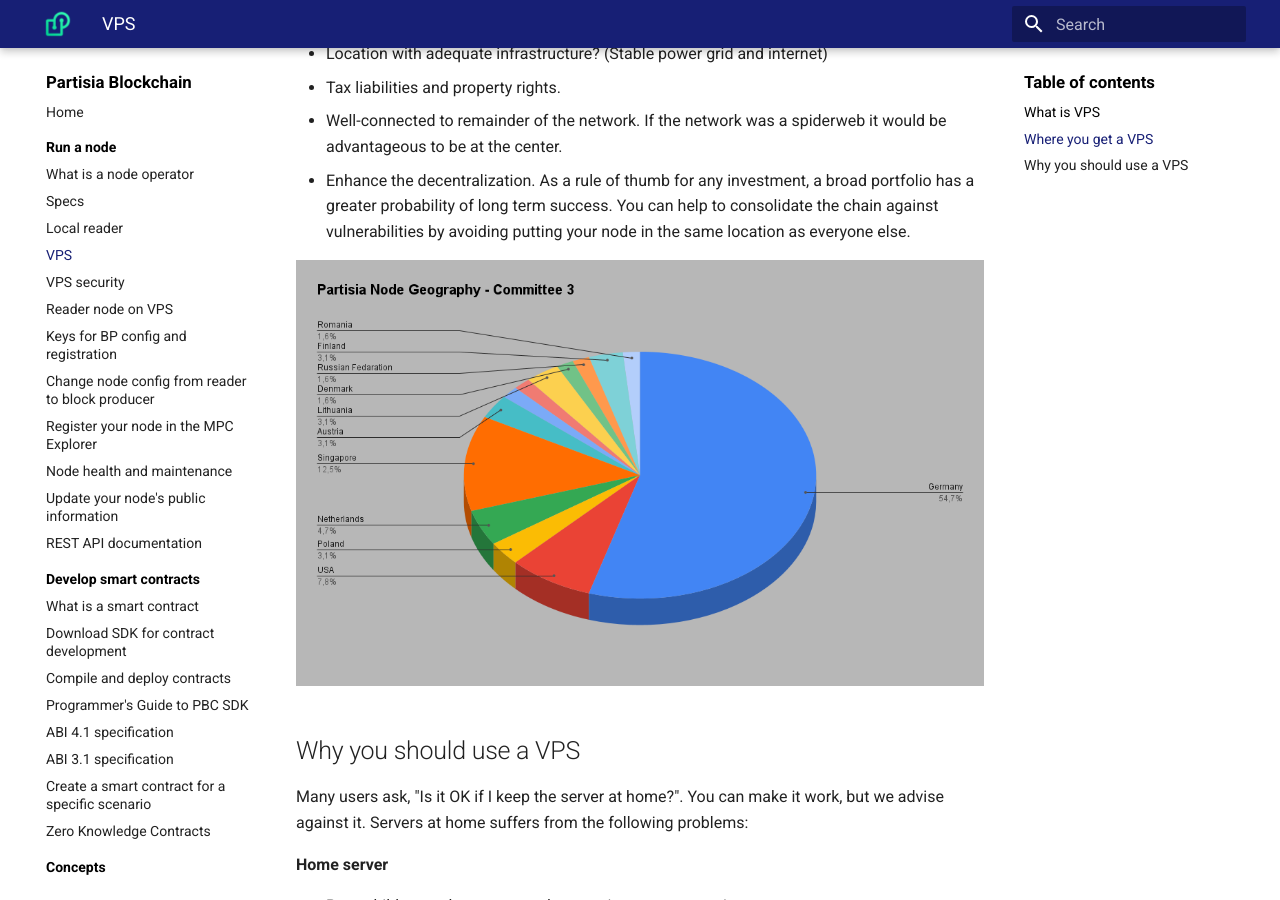
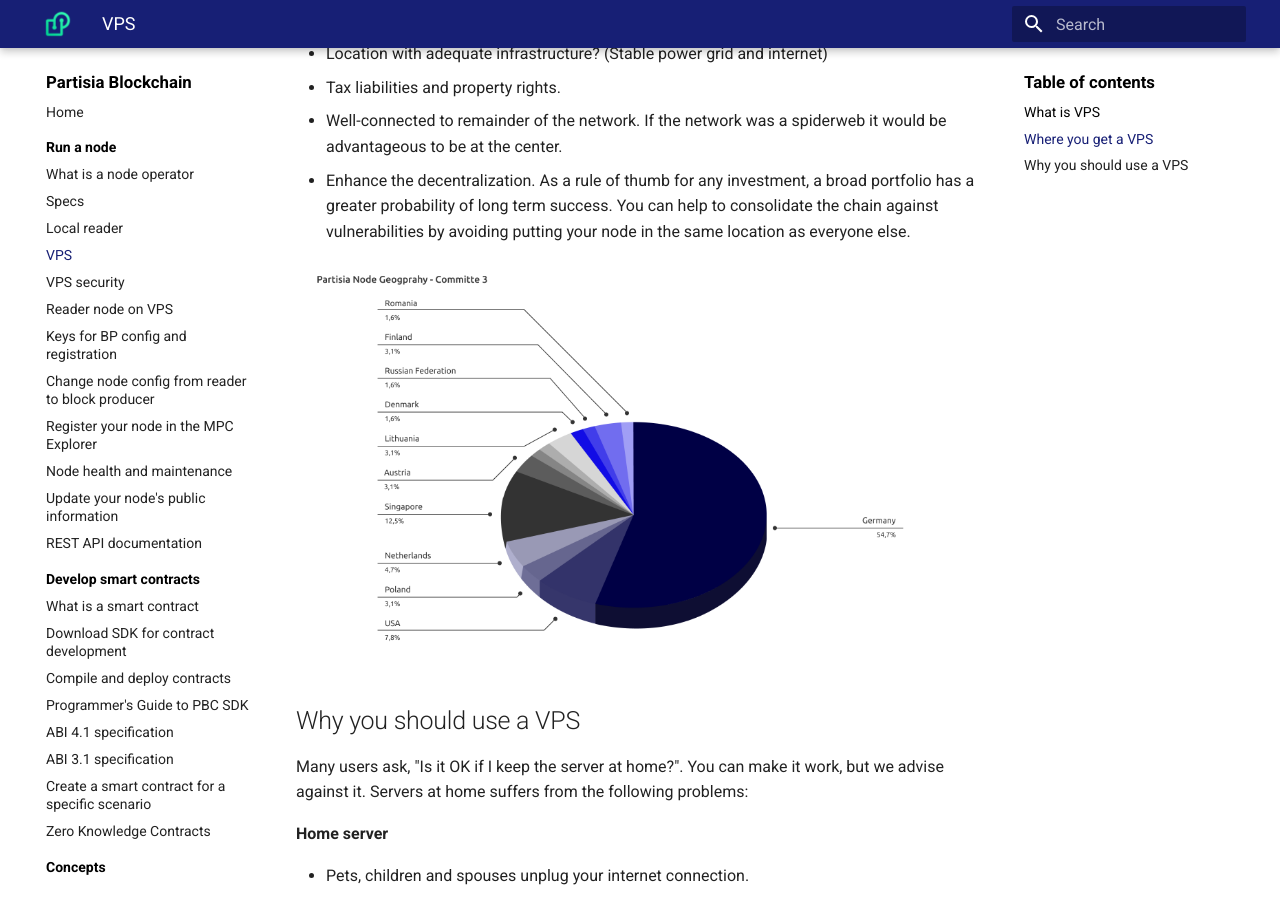
Before and after one commit to 0xSero/partisia-docs, an MkDocs documentation site: the page built from docs/operator-3-vps.md, in a window 1280 px wide and 900 px high, scrolled down 594 px. Built offline with MkDocs 1.6.1 and Material for MkDocs 9.7.7, drawn with Linux system fonts in a browser that asks for light colours; a script that is not in the unit is left out.

Commit message:
node geography

```diff
--- a/docs/operator-3-vps.md
+++ b/docs/operator-3-vps.md
@@ -15,7 +15,7 @@
 - Well-connected to remainder of the network. If the network was a spiderweb it would be advantageous to be at the center.
 - Enhance the decentralization. As a rule of thumb for any investment, a broad portfolio has a greater probability of long term success. You can help to consolidate the chain against vulnerabilities by avoiding putting your node in the same location as everyone else.
 
-![Node_geography](Node_Geography%20_Committee%203.png)
+![Node_geography](node_geography.png)
 
 ## Why you should use a VPS
 
```
Also changed, not shown: docs/node_geography.png (added).
